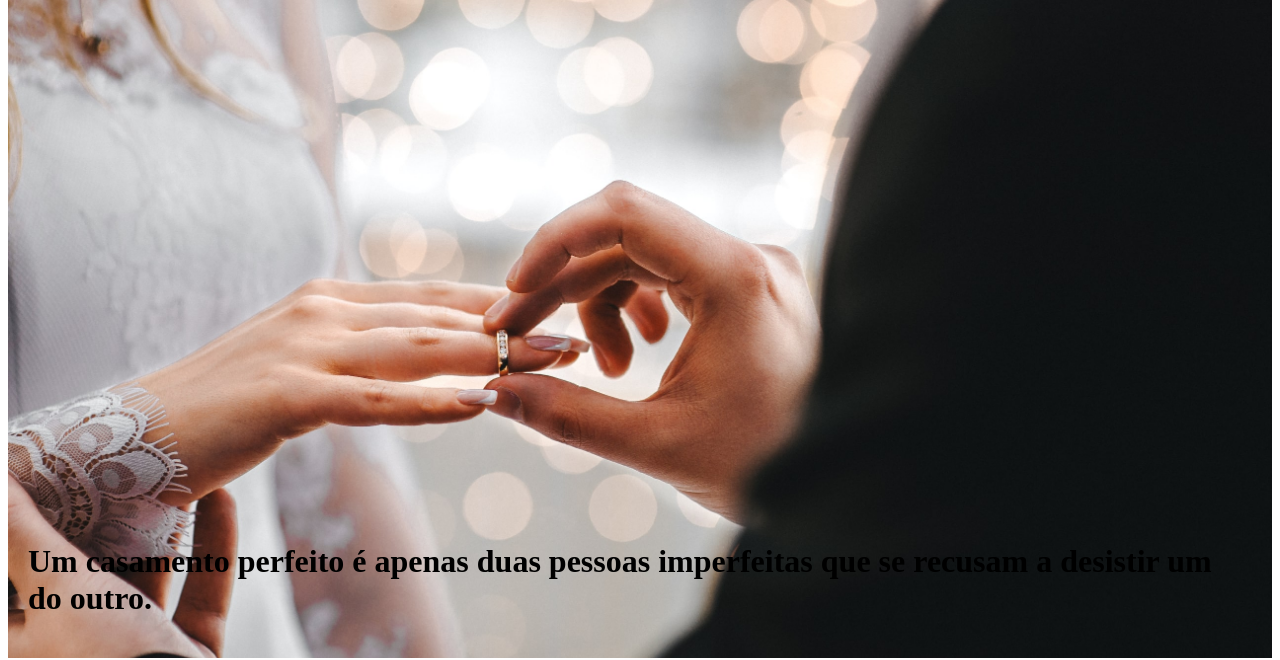
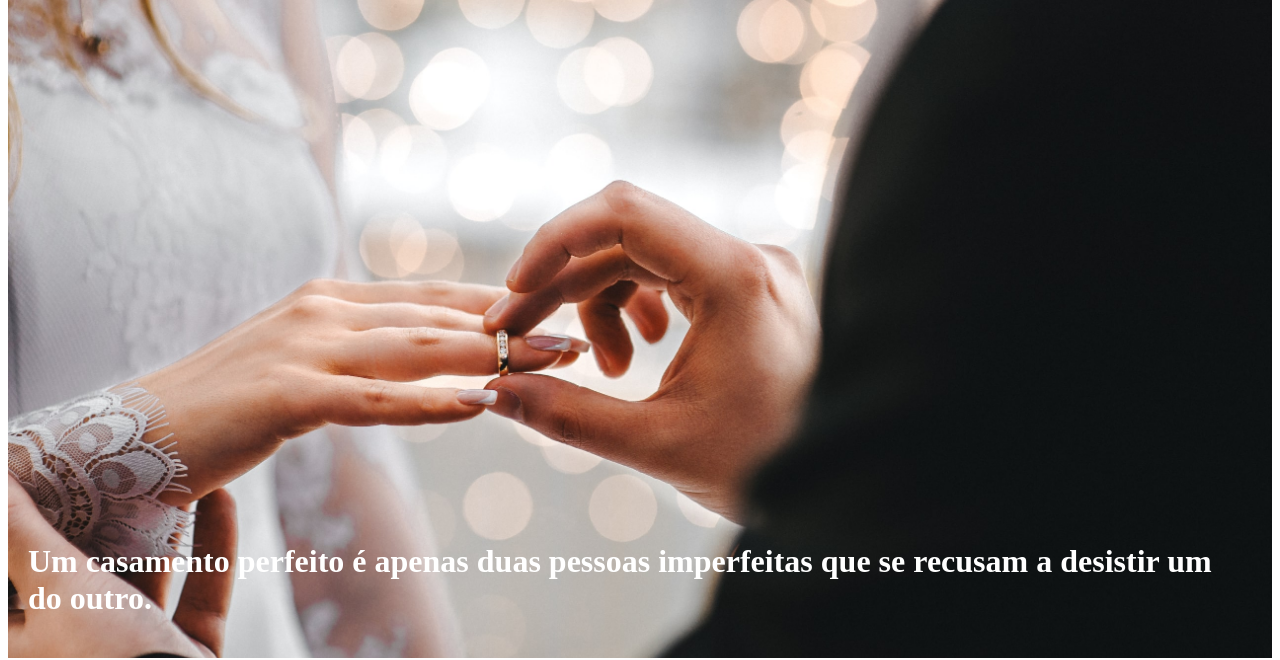
Before and after one commit to saracristi/flexbox, a plain HTML site: page index.html in a window 1280 px wide. Shown: the part 150-810 px from the top of the page. Drawn offline with Linux system fonts and the light colour scheme.

Commit message:
Add files via upload

```diff
--- a/estilo.css
+++ b/estilo.css
@@ -12,7 +12,7 @@ display: flex;}
 
 .margen{
     padding: 20px;
-}
+    color: white;}
 .texto1{
 background-color:azure;
 padding: 10px;
```
